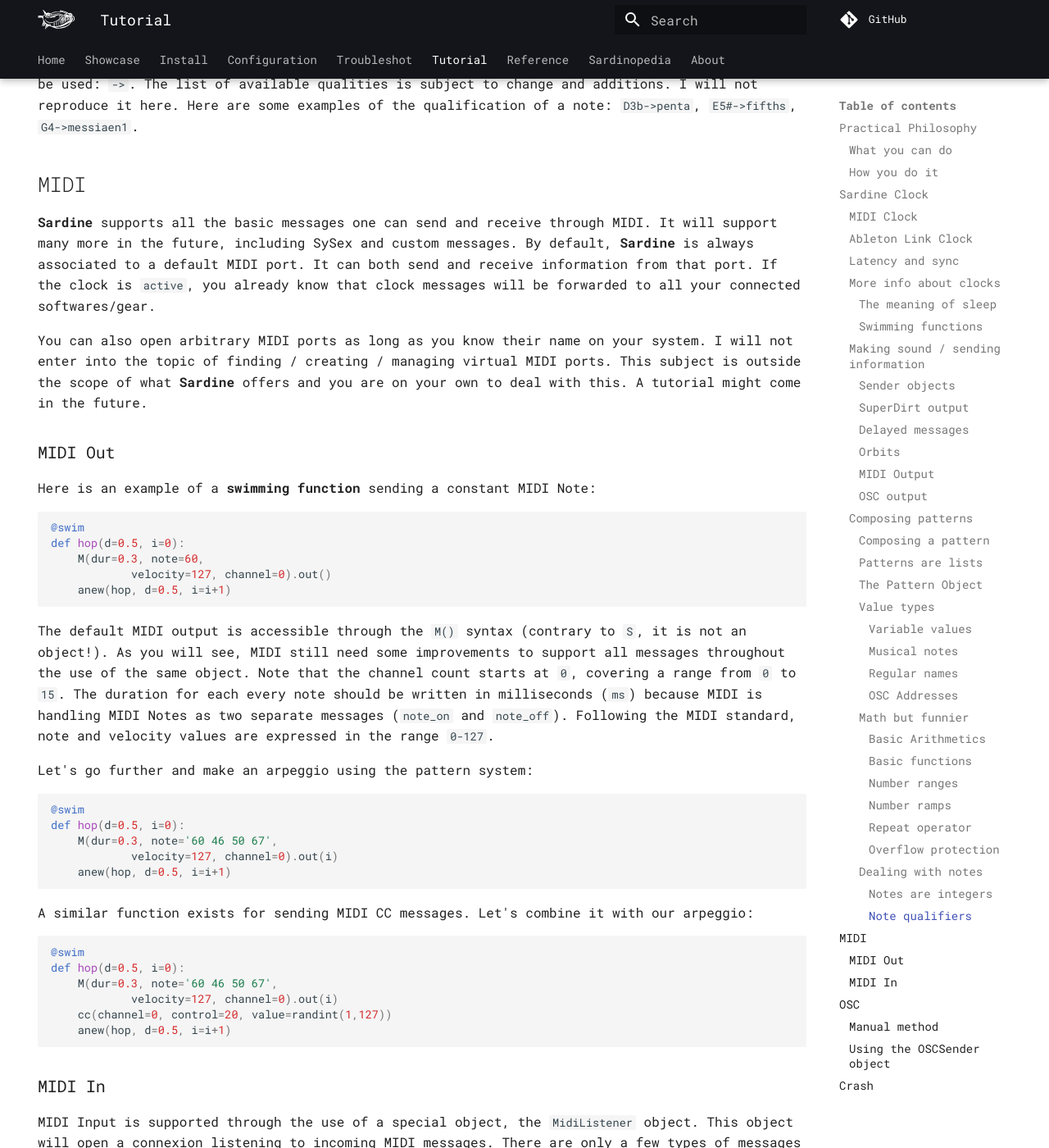
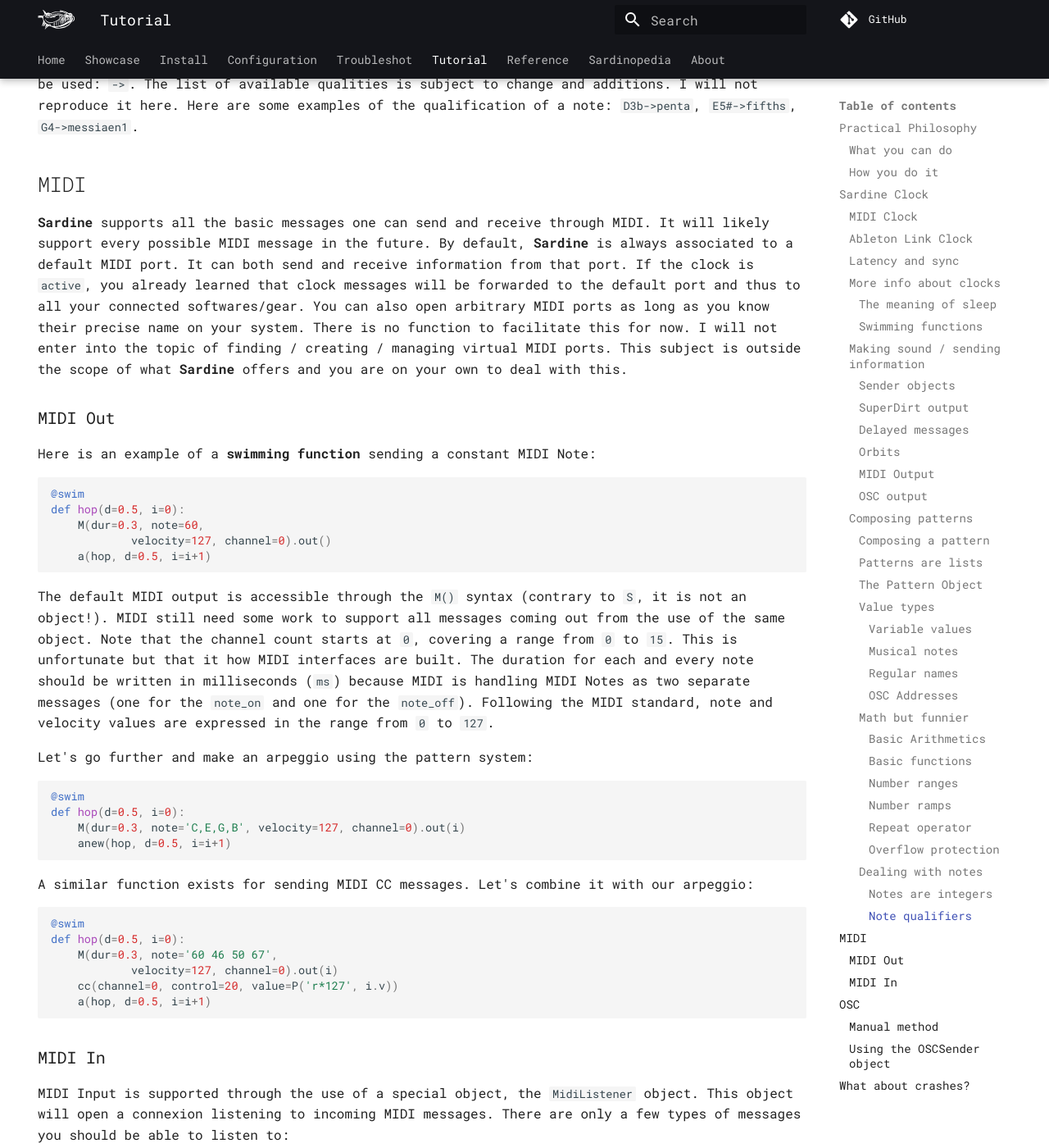
Before and after one commit to EmmaleeBonderud0325/sardine, an MkDocs documentation site: the page built from docs/tutorial.md, in a window 1280 px wide and 1400 px high, scrolled down 16710 px. Shown: the whole window at 82% size. Built offline with MkDocs 1.6.1 and Material for MkDocs 9.7.7, drawn with Linux system fonts in a browser that asks for light colours; comment, search, counter and statistics services are not loaded; some of the changed text lies outside the part shown.

Commit message:
Smaller update on MIDI and OSC usage

````diff
--- a/docs/tutorial.md
+++ b/docs/tutorial.md
@@ -475,9 +475,7 @@
 
 ## MIDI
 
-**Sardine** supports all the basic messages one can send and receive through MIDI. It will support many more in the future, including SySex and custom messages. By default, **Sardine** is always associated to a default MIDI port. It can both send and receive information from that port. If the clock is `active`, you already know that clock messages will be forwarded to all your connected softwares/gear.
-
-You can also open arbitrary MIDI ports as long as you know their name on your system. I will not enter into the topic of finding / creating / managing virtual MIDI ports. This subject is outside the scope of what **Sardine** offers and you are on your own to deal with this. A tutorial might come in the future.
+**Sardine** supports all the basic messages one can send and receive through MIDI. It will likely support every possible MIDI message in the future. By default, **Sardine** is always associated to a default MIDI port. It can both send and receive information from that port. If the clock is `active`, you already learned that clock messages will be forwarded to the default port and thus to all your connected softwares/gear. You can also open arbitrary MIDI ports as long as you know their precise name on your system. There is no function to facilitate this for now. I will not enter into the topic of finding / creating / managing virtual MIDI ports. This subject is outside the scope of what **Sardine** offers and you are on your own to deal with this.
 
 ### MIDI Out
 
@@ -488,18 +486,17 @@
 def hop(d=0.5, i=0):
     M(dur=0.3, note=60,
             velocity=127, channel=0).out()
-    anew(hop, d=0.5, i=i+1)
+    a(hop, d=0.5, i=i+1)
 ```
 
-The default MIDI output is accessible through the `M()` syntax (contrary to `S`, it is not an object!). As you will see, MIDI still need some improvements to support all messages throughout the use of the same object. Note that the channel count starts at `0`, covering a range from `0` to `15`. The duration for each every note should be written in milliseconds (`ms`) because MIDI is handling MIDI Notes as two separate messages (`note_on` and `note_off`). Following the MIDI standard, note and velocity values are expressed in the range `0-127`.
+The default MIDI output is accessible through the `M()` syntax (contrary to `S`, it is not an object!). MIDI still need some work to support all messages coming out from the use of the same object. Note that the channel count starts at `0`, covering a range from `0` to `15`. This is unfortunate but that it how MIDI interfaces are built. The duration for each and every note should be written in milliseconds (`ms`) because MIDI is handling MIDI Notes as two separate messages (one for the `note_on` and one for the `note_off`). Following the MIDI standard, note and velocity values are expressed in the range from `0` to `127`.
 
 Let's go further and make an arpeggio using the pattern system:
 
 ```python
 @swim
 def hop(d=0.5, i=0):
-    M(dur=0.3, note='60 46 50 67',
-            velocity=127, channel=0).out(i)
+    M(dur=0.3, note='C,E,G,B', velocity=127, channel=0).out(i)
     anew(hop, d=0.5, i=i+1)
 ```
 
@@ -510,8 +507,8 @@
 def hop(d=0.5, i=0):
     M(dur=0.3, note='60 46 50 67',
             velocity=127, channel=0).out(i)
-    cc(channel=0, control=20, value=randint(1,127))
-    anew(hop, d=0.5, i=i+1)
+    cc(channel=0, control=20, value=P('r*127', i.v))
+    a(hop, d=0.5, i=i+1)
 ```
 
 ### MIDI In
@@ -530,10 +527,10 @@
 @swim
 def pluck(d=0.25):
     S('pluck', midinote=a.get()).out()
-    anew(pluck, d=0.25)
+    a(pluck, d=0.25)
 ```
 
-In this example, we are listening on CC n°20 on the first midi channel (`0`), on the default MIDI port. Sardine cannot assert the value of a given MIDI Control before it receives a first message therefore the initial value will be assumed to be `0`.
+In this example, we are listening on CC n°`20` on the first midi channel (`0`), on the default MIDI port. Sardine cannot assert the value of a given MIDI Control before it receives a first message therefore the initial value will be assumed to be `0`.
 
 You can fine tune your listening object by tweaking the parameters:
 
@@ -544,15 +541,13 @@
 
 ## OSC
 
-You can send OSC (**Open Sound Control**) messages by declaring your own OSC connexion and sending custom messages. It is very easy to do so. Two methods are available depending on what you are trying to achieve.
+You can send **OSC** (**Open Sound Control**) messages by declaring your own **OSC** connexion and sending custom messages. It is rather easy to do and should work without causing you any trouble.
 
 ### Manual method
 
-
-The following example details the simplest way to send an OSC message using Sardine:
+The following example details the simplest way to send an OSC message using Sardine. It is very crude and **really not recommended at all** to follow this route for there is a better one:
 
 ```python
-from random import randint, random, chance
 
 # Open a new OSC connexion
 my_osc = OSC(ip="127.0.0.1",
@@ -579,9 +574,7 @@
 ```
 ### Using the OSCSender object
 
-It is not recommended to send messages using the preceding method. You will not be able to patern parameters and addresses. Prefer the `OscSender` object, aliased to `O()`. The syntax is similar but you gain the ability to name your OSC parameters and you can use patterns to describe them (more on this later on) Compared to `S()` and `M()`, `O()` requires more parameters:
-* `clock`: the clock, `c` by default.
-* `OSC` object: the `OSC` connexion previously defined.
+Prefer the `OscSender` object, aliased to `O()`. The syntax is similar but you gain the ability to name your OSC parameters and you can use patterns to play around with them. Compared to `S()` and `M()`, `O()` requires one additional parameter: the `OSC` connexion previously defined.
 
 ```python
 # Open a new OSC connexion
@@ -602,11 +595,11 @@
 ```
 
 
-## Crash
+## What about crashes?
 
-If you already know how to program, you know that 90% of your time is spent debugging code that doesn't work. Crashes will happen when you will play with **Sardine** but they are handled and taken care of so that the musical flow is never truly interrupted. If you write something wrong inside a **swimming function**, the following will happen:
+If you already know how to program, you know that 90% of your time is usually spent debugging code that doesn't run. You will not be a better programmer when using **Sardine**. Crashes will happen too, but they are handled and taken care of so that the musical flow is never truly interrupted. If you write something wrong inside a **swimming function**, the following will happen:
 
 - if the function crashes and has never looped, it will not be recovered.
 - if the function is already running and has already looped, the last valid function will be rescheduled and the current error message will be printed so that you can debug.
 
-It means that once you start playing something, it will never stop until you want it to. You can train without the fear of crashes or weird interruptions.
+It means that once you start playing something, it will never stop until you want it to. You can make music without fearing interruption because of a crash. Some mistakes might be harder than other to recover from but most of the time, you shouldn't really hear or feel any interruption in the musical flow. If that is the case, please report the bug along with a way to reproduce it easily.
````
Also changed, not shown: other parts of docs/tutorial.md (+1 -1 lines).
